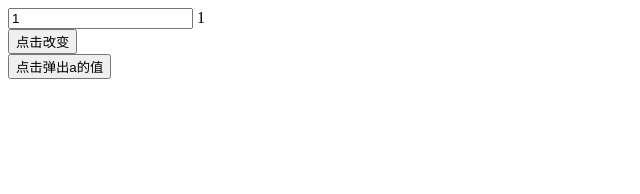
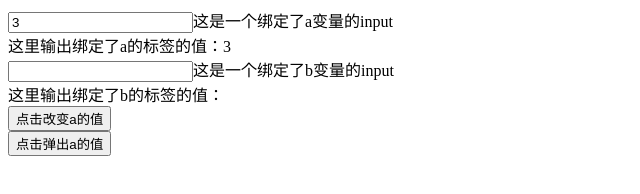
Before and after one commit to qn9301/text_double_bind, a plain HTML site: page index.html in a window 1280 px wide. Shown: the whole page, without its empty margins (0-640 px from the left). Drawn offline with nearby package versions, Linux system fonts and the light colour scheme.

Commit message:
修改了功能

```diff
--- a/index.html
+++ b/index.html
@@ -3,12 +3,13 @@
 <head>
 	<meta charset="UTF-8">
 	<title>Document</title>
-	<script src="../jquery-2.2.3.js"></script>
 </head>
 <body>
-	<input type="text" zyf-bind="a" name="aaaa">
-	<span zyf-bind="a"></span><br>
-	<button id="aaa">点击改变</button><br>
+	<input type="text" zyf-bind="a" name="aaaa">这是一个绑定了a变量的input<br>
+	<span>这里输出绑定了a的标签的值：</span><span zyf-bind="a"></span><br>
+	<input type="text" zyf-bind="b" name="aaaa">这是一个绑定了b变量的input<br>
+	<span>这里输出绑定了b的标签的值：</span><span zyf-bind="b"></span><br>
+	<button id="aaa">点击改变a的值</button><br>
 	<button id="bbb">点击弹出a的值</button><br>
 
 </body>
@@ -39,8 +40,8 @@
 			var len  = this.vals.length;
 			var _this = this
 			var vals = this.vals;
-			for(var i=0;i<len;i++){
-				var e = document.querySelectorAll("[zyf-bind="+this.vals[i]["name"]+"]");
+			for(let i=0;i<len;i++){
+				let e = document.querySelectorAll("[zyf-bind="+this.vals[i]["name"]+"]");
 				this.__defineSetter__(this.vals[i]["name"],function(v){
 					var len = e.length;
 					for(let k=0;k<len;k++){
@@ -50,19 +51,20 @@
 							e[k].value = v
 						}
 					}
-					return v;
+					this.vals[i]['val'] = v
 				})
 				this.__defineGetter__(this.vals[i]["name"],function(){
-					// return this.vals[i]["val"]
+					return this.vals[i]["val"]
 				})
 				for(let k=0;k<len;k++){
 					console.log(e[k]["nodeName"]);
 					if(e[k]["nodeName"]=="INPUT"){
-						var name = this.vals[i]["name"]
+						let name = this.vals[i]["name"]
 						e[k].oninput = function (){
 							// input改变的时候，所有标签bind相同名的标签中的值都会被改变
 							var vs = this.value;
 							var es = document.querySelectorAll("[zyf-bind="+name+"]");
+							_this.changeVal(name,vs);
 							var lens = es.length;
 							for(let j=0;j<lens;j++){
 								if(es[j]["nodeName"]!="INPUT"){
@@ -77,6 +79,17 @@
 
 			}
 		}
+		this.changeVal = function (key,value){
+			var len = this.vals.length
+			for(var i=0;i<len;i++){
+				if(this.vals[i]["name"]==key){
+					this.vals[i]["val"] = value
+					// alert(this.vals[i]["name"]);
+					// alert(key);
+					// alert(value);
+				}
+			}
+		}
 		this.inArray = function (vname){
 			for(let i in this.vals){
 				if(this.vals[i]["name"] == vname){
@@ -88,14 +101,14 @@
 		this.init();
 	}
 	var a = new zyf();
-	$("#aaa").click(function(){
+	document.getElementById("aaa").onclick =function(){
 		a.a = 2
-	})
-
-	$("#bbb").click(function(){
+	}
+	document.getElementById("bbb").onclick = function(){
 		alert(a.a)
-	})
+	}
 	a.a =1
-	alert(a.a)
+	a.a = 3
+	// alert(a.a)
  </script>
 </html>
```
